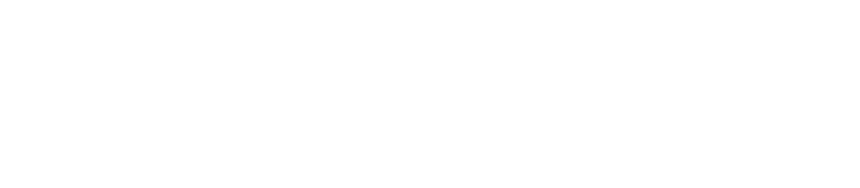
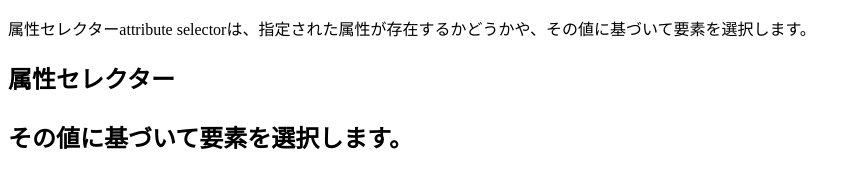
Before and after one commit to mendelssohnbach/advanced-css, a plain HTML site: page index.html in a window 1280 px wide. Shown: the whole page, without its empty margins (0-860 px from the left). Drawn offline with Linux system fonts and the light colour scheme.

Commit message:
html書き換え

```diff
--- a/index.html
+++ b/index.html
@@ -7,5 +7,28 @@
     <title>Advanced CSS</title>
     <link rel="stylesheet" href="css/style.css" />
   </head>
-  <body></body>
+  <body>
+    <div>
+      <!--divは親-->
+      <p>
+        属性セレクターattribute
+        selectorは、指定された属性が存在するかどうかや、その値に基づいて要素を選択します。<!--divの子-->
+      </p>
+      <article>
+        <!--articleはdivの子-->
+        <h1>
+          属性セレクター
+          <!--h1はarticleの子-->
+          <p>その値に基づいて要素を選択します。</p>
+          <!--pはarticleの子-->
+        </h1>
+      </article>
+      <article>
+        <h1>
+          <p></p>
+          <p></p>
+        </h1>
+      </article>
+    </div>
+  </body>
 </html>
```
